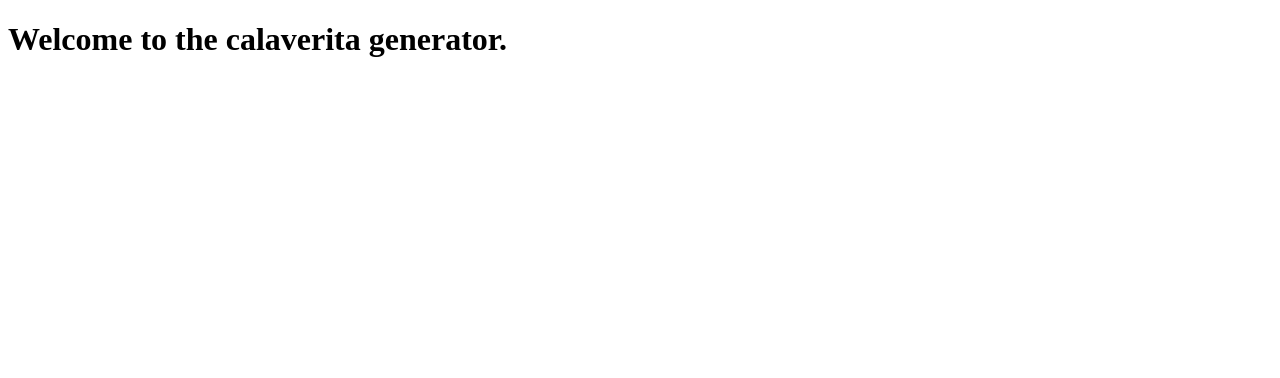
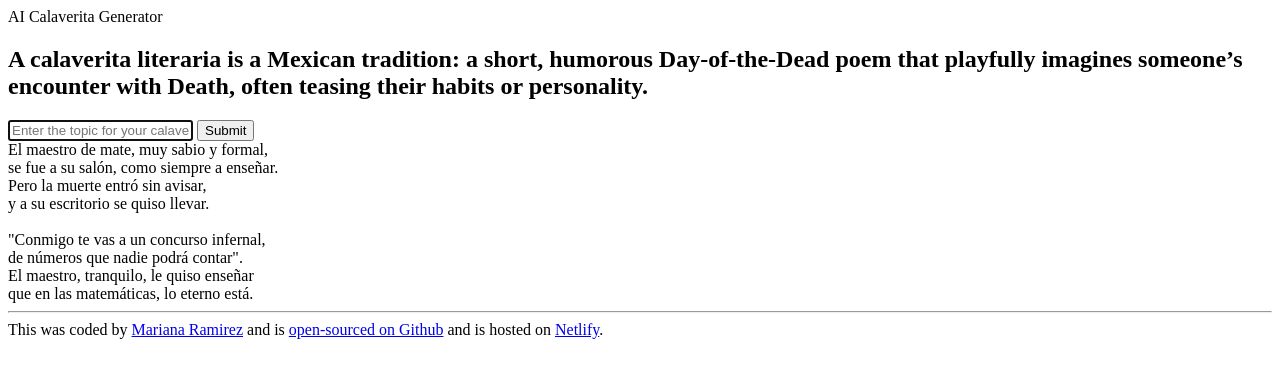
Before and after one commit to MarRam-1/calaverita-generator, a plain HTML site: page index.html in a window 1280 px wide. Drawn offline with Linux system fonts and the light colour scheme.

Commit message:
Added the basic HTML structure

```diff
--- a/index.html
+++ b/index.html
@@ -3,11 +3,52 @@
   <head>
     <meta charset="UTF-8" />
     <meta name="viewport" content="width=device-width, initial-scale=1.0" />
-    <title>Document</title>
+    <title>AI Calaverita Generator</title>
     <link rel="stylesheet" href="src/style.css" />
   </head>
   <body>
-    <h1>Welcome to the calaverita generator.</h1>
+    <header>AI Calaverita Generator</header>
+    <h2>
+      A calaverita literaria is a Mexican tradition: a short, humorous
+      Day-of-the-Dead poem that playfully imagines someone’s encounter with
+      Death, often teasing their habits or personality.
+    </h2>
+    <main>
+      <form action="">
+        <input
+          type="text"
+          placeholder="Enter the topic for your calaverita"
+          autofocus
+          required
+          autocomplete="off"
+          id=""
+        />
+        <input type="submit" />
+      </form>
+      <div>
+        El maestro de mate, muy sabio y formal,<br />
+        se fue a su salón, como siempre a enseñar. <br />
+        Pero la muerte entró sin avisar, <br />
+        y a su escritorio se quiso llevar. <br /><br />
+        "Conmigo te vas a un concurso infernal, <br />
+        de números que nadie podrá contar". <br />
+        El maestro, tranquilo, le quiso enseñar <br />
+        que en las matemáticas, lo eterno está.
+      </div>
+    </main>
+    <hr />
+    <footer>
+      This was coded by
+      <a href="https://github.com/MarRam-1" target="_blank">Mariana Ramirez</a>
+      and is
+      <a href="https://github.com/MarRam-1/calaverita-generator" target="_blank"
+        >open-sourced on Github</a
+      >
+      and is hosted on
+      <a href="https://funny-calaverita-generator.netlify.app/" target="_blank"
+        >Netlify</a
+      >.
+    </footer>
 
     <script src="src/index.js"></script>
   </body>
```
